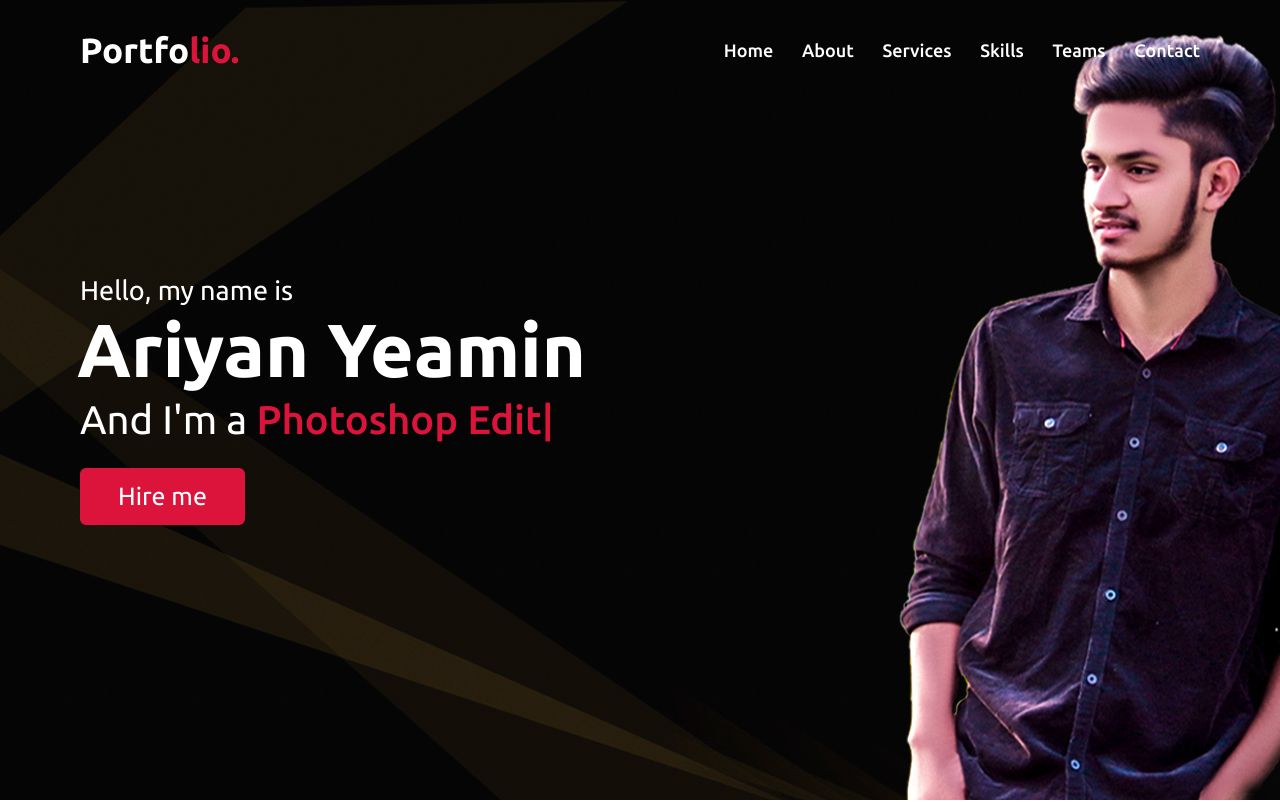
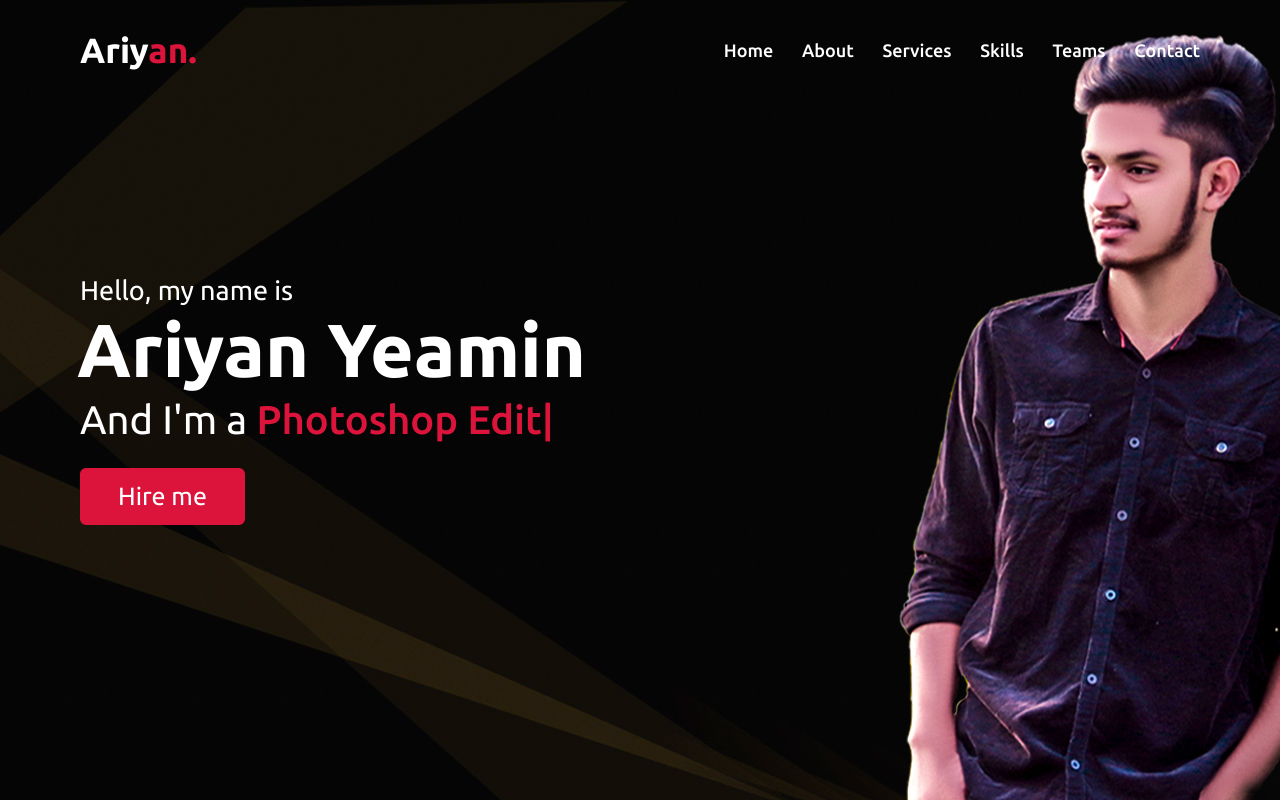
Before and after one commit to ariyanyeamin/portfolio, a plain HTML site: page index.html in a window 1280 px wide. Shown: the top 802 px of the page. Drawn offline with nearby package versions, Linux system fonts and the light colour scheme.

Commit message:
Update index.html

```diff
--- a/index.html
+++ b/index.html
@@ -20,7 +20,7 @@
     </div>
     <nav class="navbar">
         <div class="max-width">
-            <div class="logo"><a href="#">Portfo<span>lio.</span></a></div>
+            <div class="logo"><a href="#">Ariy<span>an.</span></a></div>
             <ul class="menu">
                 <li><a href="#home" class="menu-btn">Home</a></li>
                 <li><a href="#about" class="menu-btn">About</a></li>
```
